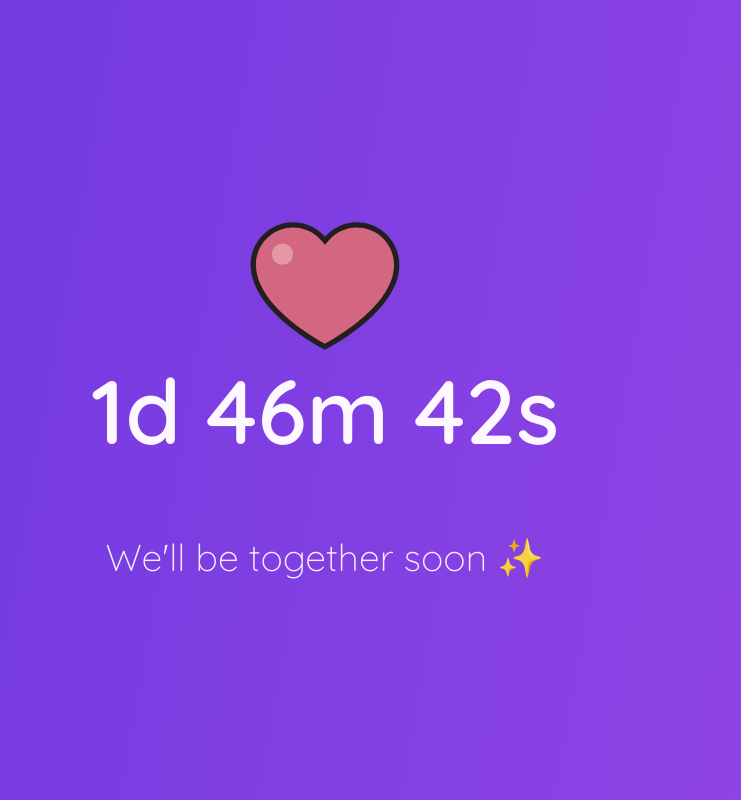
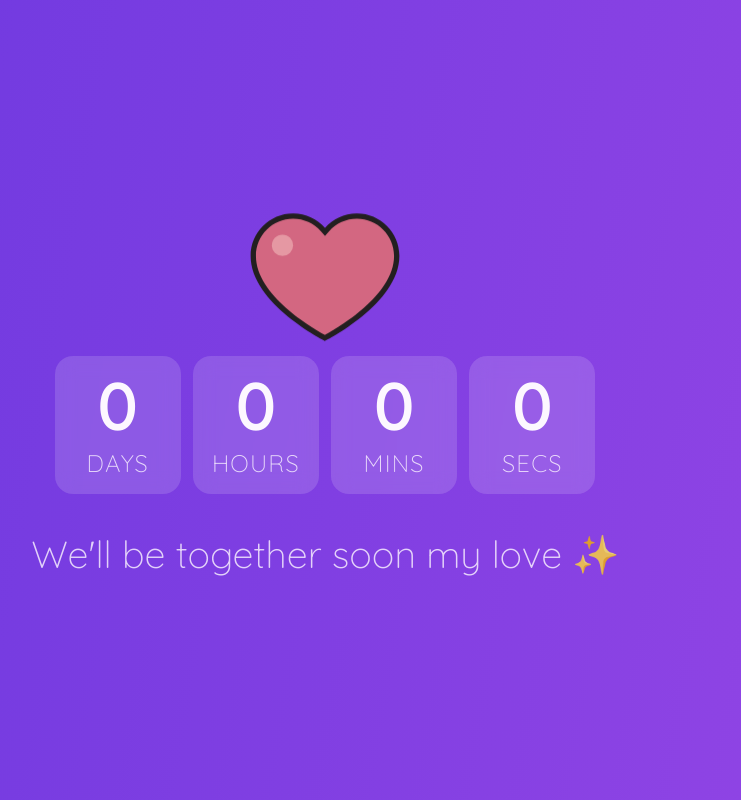
Before and after one commit to mateusztobiasz/timer-for-jula, a plain HTML site: page love-timer/src/html/index.html in a window 1280 px wide. Shown: the whole page, without its empty margins (315-1056 px from the left). Drawn offline with Linux system fonts and the light colour scheme.

Commit message:
Styled timer tiles

```diff
--- a/love-timer/src/html/index.html
+++ b/love-timer/src/html/index.html
@@ -24,8 +24,25 @@
   <body>
     <div class="container">
       <img src="/love-timer/src/assets/love.svg" class="heart" alt="Heart" />
-      <div id="timer"></div>
-      <p class="bottom-text">We'll be together soon ✨</p>
+      <div id="timer">
+        <div class="tile">
+          <span class="value" id="days">0</span>
+          <span class="label">days</span>
+        </div>
+        <div class="tile">
+          <span class="value" id="hours">0</span>
+          <span class="label">hours</span>
+        </div>
+        <div class="tile">
+          <span class="value" id="minutes">0</span>
+          <span class="label">mins</span>
+        </div>
+        <div class="tile">
+          <span class="value" id="seconds">0</span>
+          <span class="label">secs</span>
+        </div>
+      </div>
+      <p class="bottom-text">We'll be together soon my love ✨</p>
     </div>
     <script src="/love-timer/src/scripts/script.js"></script>
   </body>
--- a/love-timer/src/scripts/script.js
+++ b/love-timer/src/scripts/script.js
@@ -25,5 +25,5 @@ function updateTimer() {
     if (seconds != 0) {timer.textContent += `${seconds}s`}
 }
 
-setInterval(updateTimer, 1000);
-updateTimer();
+//setInterval(updateTimer, 1000);
+//updateTimer();
--- a/love-timer/src/styles/style.css
+++ b/love-timer/src/styles/style.css
@@ -26,26 +26,61 @@ body {
 .heart{
   margin: 0;
   width: 170px;
-  animation: float 10s ease-in-out infinite;
+  animation: float 8s ease-in-out infinite;
 }
 
 #timer{
+  display: grid;
+  grid-template-columns: repeat(4, 1fr);
+  gap: 12px;
+  margin-top: 20px;
   text-align: center;
-  display: inline-flex;
-  align-items: center; /* vertical alignment */
   margin: 0;
   font-family: 'Quicksand', sans-serif;
-  font-weight: 580;
-  font-size: 90px;
+  font-weight: 600;
   font-variant-numeric: tabular-nums;
 }
 
+@media (max-width: 550px) {
+  #timer{
+    grid-template-columns: repeat(2, 1fr);
+  }
+}
+
+.tile {
+  display: flex;
+  flex-direction: column;
+  justify-content: center;
+  align-items: center;
+  aspect-ratio: 1 / 1;
+  background: rgba(255, 255, 255, 0.15);
+  backdrop-filter: blur(10px);
+  border-radius: 18px;
+  padding: 16px 10px;
+  text-align: center;
+}
+
+.value {
+  font-size: 4.2rem;
+  line-height: 1;
+}
+
+.label {
+  padding-top: 3px;
+  font-size: 1.5rem;
+  font-weight: 200;
+  margin-top: 6px;
+  opacity: 0.8;
+  letter-spacing: 0.05em;
+  text-transform: uppercase;
+}
+
 .bottom-text{
-  padding: 30px 10px 0 10px;
+  padding: 0px 10px 0 10px;
   font-family: 'Quicksand', sans-serif;
   font-size: 37px;
   font-weight: 380;
-  animation: pulse 30s ease-in-out infinite;
+  animation: pulse 10s ease-in-out infinite;
 }
 
 @keyframes gradient {
@@ -61,9 +96,9 @@ body {
 }
 
 @keyframes float {
-  0%   { transform: translateY(-1px); }
-  50%  { transform: translateY(17px); }
-  100% { transform: translateY(-1px); }
+  0%   { transform: translateY(-20px); }
+  50%  { transform: translateY(10px); }
+  100% { transform: translateY(-20px); }
 }
 
 @keyframes pulse {
@@ -72,7 +107,7 @@ body {
       opacity: 1;
     }
     50% {
-      transform: scale(1.05);
+      transform: scale(1.02);
       opacity: 0.8;
     }
     100% {
```
